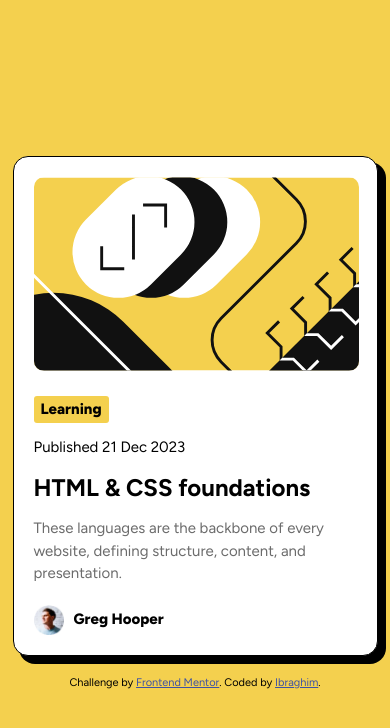
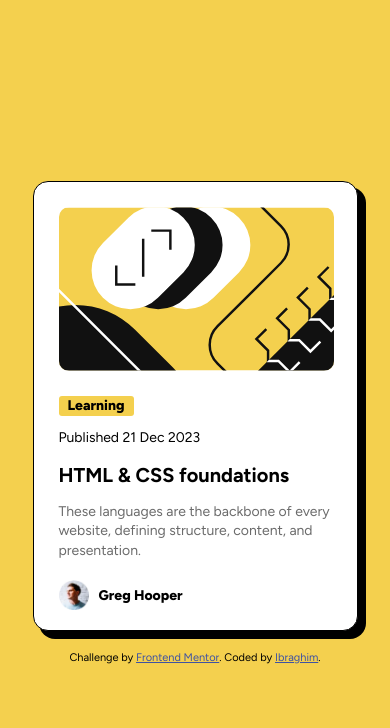
Before and after one commit to Soy-Ibrag/Frontend-Mentor-Blog-Preview-Challenge, a plain HTML site: page index.html in a window 390 px wide. Drawn offline with Linux system fonts and the light colour scheme.

Commit message:
Final Changes (I hope)
Made It responsive for mobile

```diff
--- a/index.html
+++ b/index.html
@@ -21,7 +21,7 @@
     <p class = "bold-container">Learning</p>
     <p class = "date">Published 21 Dec 2023</p>
     <h2>HTML & CSS foundations</h2>
-    <p class = "description">These languages are the backbone of every <br>website, defining structure, content, and <br>presentation.</p>
+    <p class = "description">These languages are the backbone of every website, defining structure, content, and presentation.</p>
 
     <div class="profile">
       <img src = "assets/images/image-avatar.webp" alt = "profile avatar">
--- a/styles.css
+++ b/styles.css
@@ -18,7 +18,8 @@ body{
 }
 
 body p{
-    font-size: 15px;
+    font-size: 16px;
+    line-height: 1.5;
 }
 
 main{
@@ -89,6 +90,34 @@ h2{
     margin-bottom: 15px;
 }
 
-p{
-    line-height: 1.5;
+@media (max-width: 600px){
+    .container{
+        width: 325px;
+        height: 450px;
+        background-color: white;
+        display: flex;
+        flex-direction: column;
+        align-items: start;
+        box-shadow: 7px 7px 0px 1px black;
+        border-radius: 15px;
+        margin-bottom: 20px;
+        border: 1px solid black;
+        padding: 25px;
+    }
+
+    .article-img{
+        width: 275px;
+        border-radius: 10px;
+        margin-bottom: 25px;
+    }
+
+    body p{
+        font-size: 14px;
+        line-height: 1.4;
+    }
+
+    h2{
+        margin-bottom: 15px;
+        font-size: 20px;
+    }
 }
```
